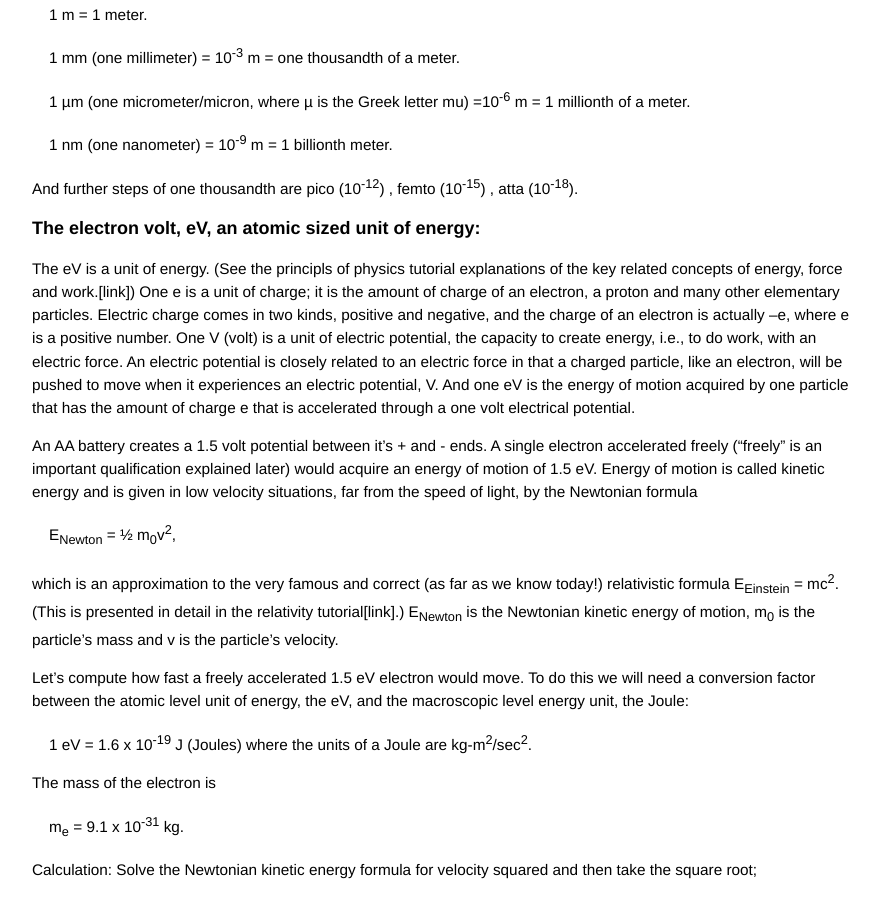
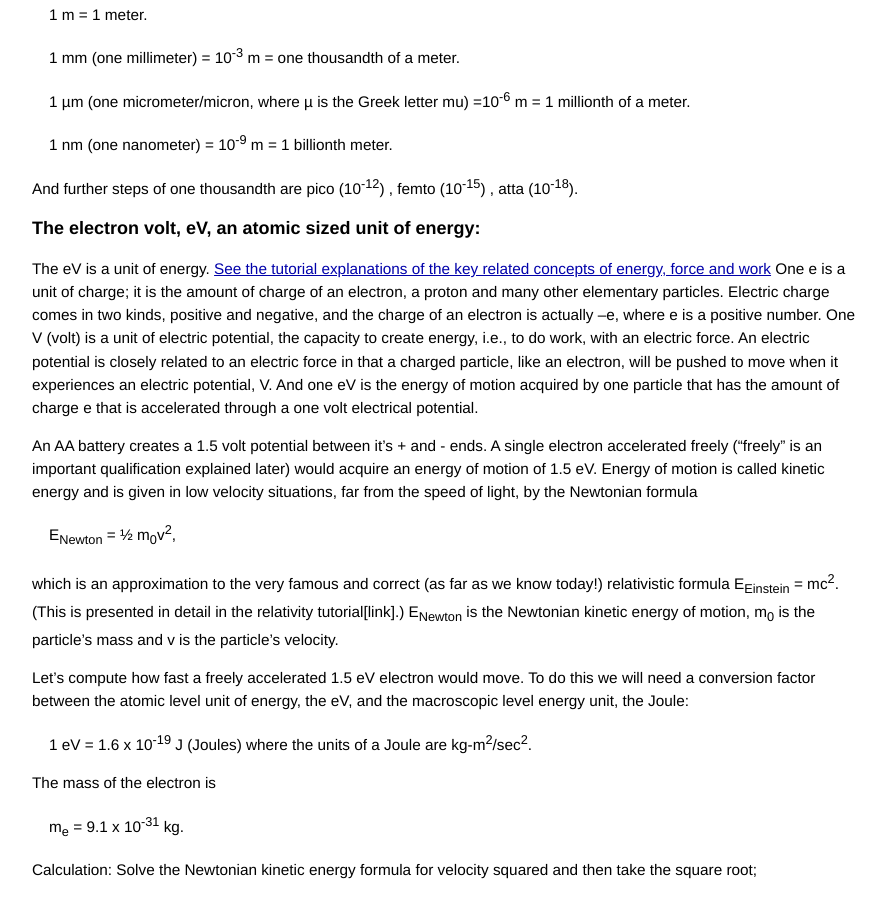
Before and after one commit to grbfacet/facet, a Jekyll site: the page built from beam-acceleration-tutorial.md, in a window 1280 px wide and 900 px high, scrolled down 686 px. Shown: the whole window, without its empty margins (193-1079 px from the left). Built offline with Jekyll 4.4.1, drawn with Linux system fonts in a browser that asks for light colours.

Commit message:
Update beam-acceleration-tutorial.md

```diff
--- a/beam-acceleration-tutorial.md
+++ b/beam-acceleration-tutorial.md
@@ -37,7 +37,8 @@ And further steps of one thousandth are pico (10<sup>-12</sup>) , femto (10<sup>
 
 ### The electron volt, eV, an atomic sized unit of energy:
 
-The eV is a unit of energy. (See the principls of physics tutorial explanations of the key related concepts of energy, force and work.[link]) One e is a unit of charge; it is the amount of charge of an electron, a proton and many other elementary particles. Electric charge comes in two kinds, positive and negative, and the charge of an electron is actually –e, where e is a positive number. One V (volt) is a unit of electric potential, the capacity to create energy, i.e., to do work, with an electric force. An electric potential is closely related to an electric force in that a charged particle, like an electron, will be pushed to move when it experiences an electric potential, V. And one eV is the energy of motion acquired by one particle that has the amount of charge e that is accelerated through a one volt electrical potential.
+The eV is a unit of energy. [See the tutorial explanations of the key related concepts of energy, force and work](/principles-of-physics-tutorial.html#force-energy-work-potential-energy-energy-of-motion-kinetic-energy-electric-potential-and-all-that)
+ One e is a unit of charge; it is the amount of charge of an electron, a proton and many other elementary particles. Electric charge comes in two kinds, positive and negative, and the charge of an electron is actually –e, where e is a positive number. One V (volt) is a unit of electric potential, the capacity to create energy, i.e., to do work, with an electric force. An electric potential is closely related to an electric force in that a charged particle, like an electron, will be pushed to move when it experiences an electric potential, V. And one eV is the energy of motion acquired by one particle that has the amount of charge e that is accelerated through a one volt electrical potential.
 
 An AA battery creates a 1.5 volt potential between it’s + and - ends. A single electron accelerated freely (“freely” is an important qualification explained later) would acquire an energy of motion of 1.5 eV. Energy of motion is called kinetic energy and is given in low velocity situations, far from the speed of light, by the Newtonian formula
 
```
